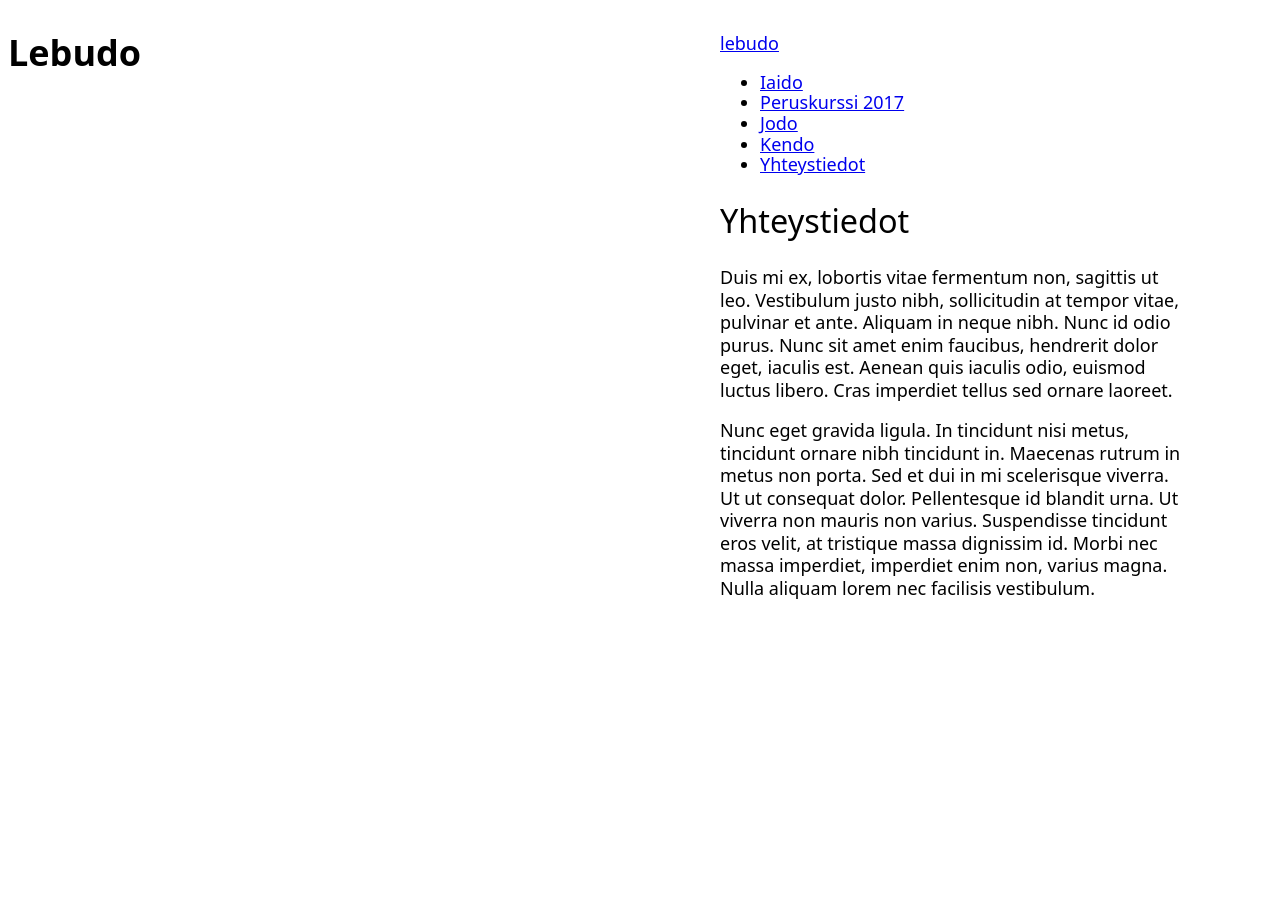
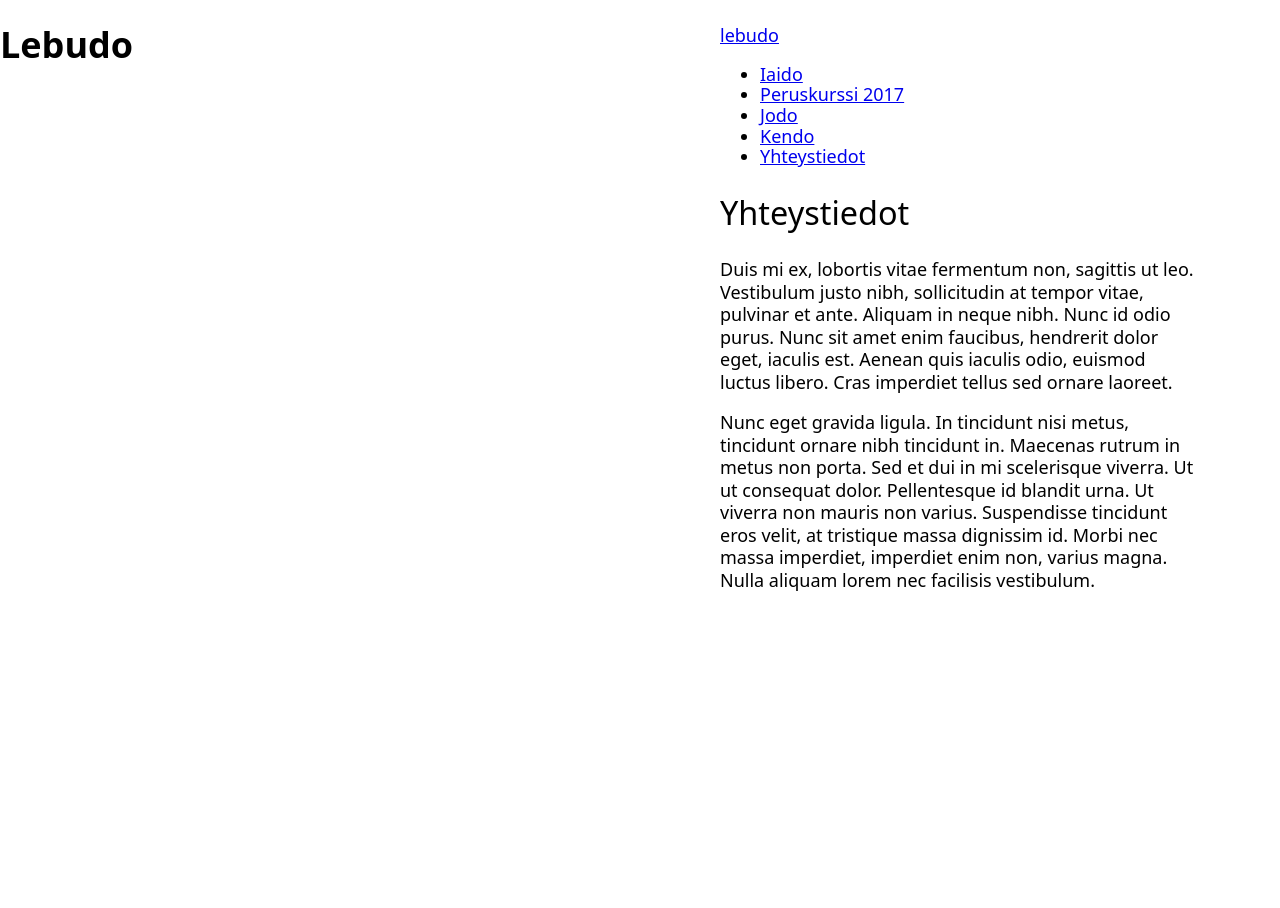
Before and after one commit to lime/lebudo, a Jekyll site: the page built from yhteystiedot.md, in a window 1280 px wide. Built offline with Jekyll 4.4.1, drawn with Linux system fonts in a browser that asks for light colours.

Commit message:
Remove margin & padding from html & body

```diff
--- a/assets/main.scss
+++ b/assets/main.scss
@@ -19,11 +19,15 @@ $base-font-family: system-ui,
  */
 
 html {
+  margin: 0;
+  padding: 0;
   font-size: 18px;
   height: 100%;
 }
 
 body {
+  margin: 0;
+  padding: 0;
   min-height: 100%;
 }
 
```
